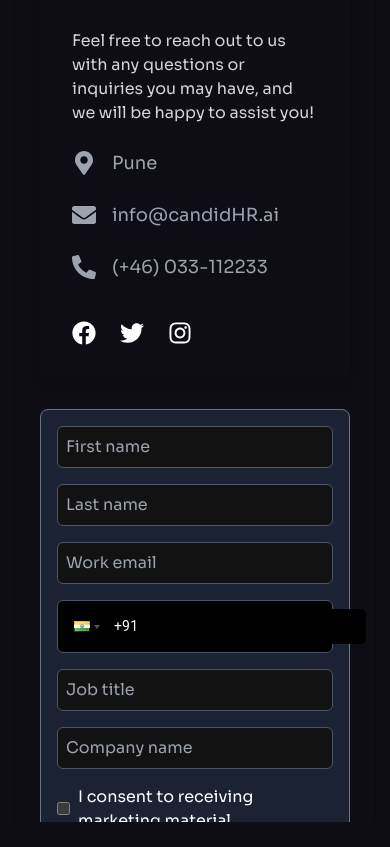
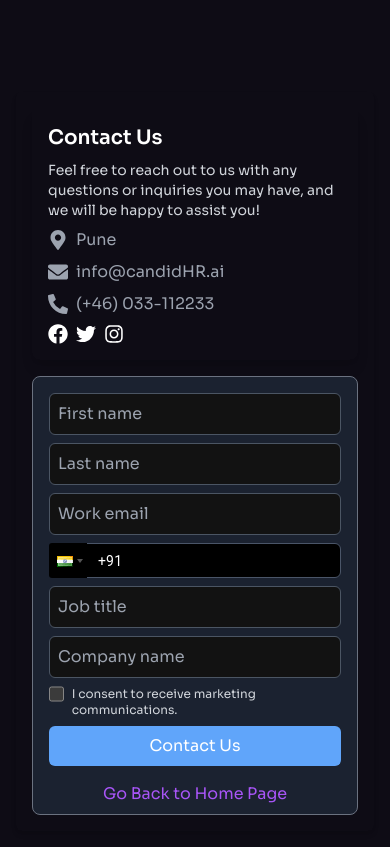
Before and after one commit to AshwiniParihar/CHR_site, a React (Vite) app: page /request-demo in a window 390 px wide. Built offline with nearby package versions, Linux system fonts and the light colour scheme.

Commit message:
added form responsiveness

```diff
--- a/src/components/RequestDemo.jsx
+++ b/src/components/RequestDemo.jsx
@@ -1,8 +1,8 @@
 import { useState } from "react";
 import { useNavigate } from "react-router-dom";
-// import axios from "axios";
+import axios from "axios";
 import ellipse from "../images/Ellipse 8.png";
-// import toast from "react-hot-toast";
+import toast from "react-hot-toast";
 import PhoneInput from "react-phone-input-2";
 import "react-phone-input-2/lib/style.css"; // Import the CSS for the phone input
 import "../../src/components/styles/requestdemo.css";
@@ -20,9 +20,9 @@ export default function RequestDemo() {
     consent: false,
   });
 
-  // const [errors, setErrors] = useState({});
+  const [errors, setErrors] = useState({});
   const [formVisible] = useState(true);
-  // const [loading, setLoading] = useState(false);
+  const [loading, setLoading] = useState(false);
   const navigate = useNavigate();
 
   const handleChange = (e) => {
@@ -33,90 +33,90 @@ export default function RequestDemo() {
     });
   };
 
-  // const validate = () => {
-  //   const newErrors = {};
-  //   const emailPattern = /^[^\s@]+@[^\s@]+\.[^\s@]+$/;
-  //   const namePattern = /^[a-zA-Z ]+$/;
-  //   const companyPattern = /^[a-zA-Z0-9 ]+$/;
-  //   const phonePattern = /^\+?[0-9]{10,14}$/;
+  const validate = () => {
+    const newErrors = {};
+    const emailPattern = /^[^\s@]+@[^\s@]+\.[^\s@]+$/;
+    const namePattern = /^[a-zA-Z ]+$/;
+    const companyPattern = /^[a-zA-Z0-9 ]+$/;
+    const phonePattern = /^\+?[0-9]{10,14}$/;
 
-  //   if (!formData.firstName.trim()) {
-  //     newErrors.firstName = "First name is required.";
-  //   } else if (!namePattern.test(formData.firstName)) {
-  //     newErrors.firstName =
-  //       "First name should contain only alphabets and spaces.";
-  //   }
+    if (!formData.firstName.trim()) {
+      newErrors.firstName = "First name is required.";
+    } else if (!namePattern.test(formData.firstName)) {
+      newErrors.firstName =
+        "First name should contain only alphabets and spaces.";
+    }
 
-  //   if (!formData.lastName.trim()) {
-  //     newErrors.lastName = "Last name is required.";
-  //   } else if (!namePattern.test(formData.lastName)) {
-  //     newErrors.lastName =
-  //       "Last name should contain only alphabets and spaces.";
-  //   }
+    if (!formData.lastName.trim()) {
+      newErrors.lastName = "Last name is required.";
+    } else if (!namePattern.test(formData.lastName)) {
+      newErrors.lastName =
+        "Last name should contain only alphabets and spaces.";
+    }
 
-  //   if (!emailPattern.test(formData.email)) {
-  //     newErrors.email = "Please enter a valid email address.";
-  //   }
+    if (!emailPattern.test(formData.email)) {
+      newErrors.email = "Please enter a valid email address.";
+    }
 
-  //   if (!formData.phone) {
-  //     newErrors.phone = "Phone number is required.";
-  //   } else if (!phonePattern.test(formData.phone)) {
-  //     newErrors.phone =
-  //       "Phone number must be between 10 and 14 digits and may include a leading +.";
-  //   }
+    if (!formData.phone) {
+      newErrors.phone = "Phone number is required.";
+    } else if (!phonePattern.test(formData.phone)) {
+      newErrors.phone =
+        "Phone number must be between 10 and 14 digits and may include a leading +.";
+    }
 
-  //   if (!formData.jobTitle.trim()) {
-  //     newErrors.jobTitle = "Job title is required.";
-  //   } else if (!namePattern.test(formData.jobTitle)) {
-  //     newErrors.jobTitle =
-  //       "Job title should contain only alphabets and spaces.";
-  //   }
+    if (!formData.jobTitle.trim()) {
+      newErrors.jobTitle = "Job title is required.";
+    } else if (!namePattern.test(formData.jobTitle)) {
+      newErrors.jobTitle =
+        "Job title should contain only alphabets and spaces.";
+    }
 
-  //   if (!formData.company.trim()) {
-  //     newErrors.company = "Company name is required.";
-  //   } else if (!companyPattern.test(formData.company)) {
-  //     newErrors.company =
-  //       "Company name should contain only alphabets and numbers.";
-  //   }
+    if (!formData.company.trim()) {
+      newErrors.company = "Company name is required.";
+    } else if (!companyPattern.test(formData.company)) {
+      newErrors.company =
+        "Company name should contain only alphabets and numbers.";
+    }
 
-  //   if (!formData.consent) {
-  //     newErrors.consent =
-  //       "You must give consent to receive marketing material.";
-  //   }
+    if (!formData.consent) {
+      newErrors.consent =
+        "You must give consent to receive marketing material.";
+    }
 
-  //   setErrors(newErrors);
-  //   return Object.keys(newErrors).length === 0;
-  // };
+    setErrors(newErrors);
+    return Object.keys(newErrors).length === 0;
+  };
 
-  // const handleSubmit = async (e) => {
-  //   e.preventDefault();
-  //   if (validate()) {
-  //     setLoading(true);
-  //     try {
-  //       const response = await axios.post(
-  //         "",
-  //         formData
-  //       );
-  //       toast.success(response.data.message);
-  //       setFormData({
-  //         firstName: "",
-  //         lastName: "",
-  //         email: "",
-  //         phone: "",
-  //         jobTitle: "",
-  //         company: "",
-  //         consent: false,
-  //       });
-  //     } catch (error) {
-  //       const errorMessage =
-  //         error.response?.data?.error ||
-  //         "An error occurred while submitting the form.";
-  //       toast.error(errorMessage);
-  //     } finally {
-  //       setLoading(false);
-  //     }
-  //   }
-  // };
+  const handleSubmit = async (e) => {
+    e.preventDefault();
+    if (validate()) {
+      setLoading(true);
+      try {
+        const response = await axios.post(
+          "http://localhost:5000/api/demo/request-demo",
+          formData
+        );
+        toast.success(response.data.message);
+        setFormData({
+          firstName: "",
+          lastName: "",
+          email: "",
+          phone: "",
+          jobTitle: "",
+          company: "",
+          consent: false,
+        });
+      } catch (error) {
+        const errorMessage =
+          error.response?.data?.error ||
+          "An error occurred while submitting the form.";
+        toast.error(errorMessage);
+      } finally {
+        setLoading(false);
+      }
+    }
+  };
 
   const handleClose = () => {
     navigate("/");
@@ -125,7 +125,7 @@ export default function RequestDemo() {
   if (!formVisible) return null;
 
   return (
-    <div className="relative w-full h-[calc(96vh-4rem)] flex items-center justify-center">
+    <div className="relative w-full h-auto flex flex-col items-center justify-center p-4 sm:p-4 md:p-8 md:h-[calc(96vh-4rem)]">
       <div className="absolute right-0 z-[-1] rotate-180 hidden lg:block">
         <img
           src={ellipse}
@@ -134,67 +134,45 @@ export default function RequestDemo() {
         />
       </div>
 
-      <div className="p-6 md:p-8 rounded-md shadow-md w-full max-w-7xl mx-4 relative">
-        <div className="grid grid-cols-1 lg:grid-cols-2 gap-8">
-          {/* <div className="text-center lg:text-left">
-            <h1 className="text-3xl md:text-4xl font-semibold text-white mb-4 leading-snug">
-              Book your 30-minute <br />
-              <span className="text-transparent bg-clip-text bg-gradient-to-r from-[#7076F2] to-[#AEECF9]">
-                CandidHR.ai
-              </span>{" "}
-              demo
-            </h1>
-            <ul className="list-disc pl-5 text-white space-y-2 text-sm md:text-xl mt-10 lg:mt-16">
-              <li>
-                Get a personalized demo of{" "}
-                <span className="text-transparent bg-clip-text bg-gradient-to-r from-[#7076F2] to-[#AEECF9]">
-                  CandidHR.ai
-                </span>
-              </li>
-              <li>Hear proven customer success stories</li>
-              <li>Learn about pricing for your use case</li>
-            </ul>
-          </div> */}
-          <div className="lg:w-1/ p-8 bg-opacity-25 rounded-lg shadow-lg">
-            <h2 className="lg:text-4xl 2xl:text-6xl text-3xl font-semibold mb-6 text-white relative z-0">Contact Us</h2>
-            <p className="mb-6 text-gray-300">Feel free to reach out to us with any questions or inquiries you may have, and we will be happy to assist you!</p>
-
-            <div className="space-y-6 text-lg">
+      <div className="p-4 sm:p-6 md:p-8 bg-opacity-80 rounded-md shadow-md w-full max-w-4xl mx-2 sm:mx-4 md:mx-4 lg:mx-8 relative">
+        <div className="grid grid-cols-1 lg:grid-cols-2 gap-4 sm:gap-6 md:gap-8">
+          <div className="p-4 sm:p-6 bg-opacity-25 rounded-lg shadow-lg">
+            <h2 className="text-xl sm:text-2xl md:text-3xl lg:text-4xl font-semibold mb-2 sm:mb-4 text-white">Contact Us</h2>
+            <p className="mb-2 sm:mb-4 text-sm sm:text-base text-gray-300">Feel free to reach out to us with any questions or inquiries you may have, and we will be happy to assist you!</p>
+            <div className="space-y-2 sm:space-y-4 text-base sm:text-lg">
               <div className="flex items-center">
-                <FaMapMarkerAlt className="mr-4 text-gray-400" size={24} />
+                <FaMapMarkerAlt className="mr-2 sm:mr-4 text-gray-400" size={20} />
                 <span className="text-gray-400">Pune</span>
               </div>
               <div className="flex items-center">
-                <FaEnvelope className="mr-4 text-gray-400" size={24} />
+                <FaEnvelope className="mr-2 sm:mr-4 text-gray-400" size={20} />
                 <span className="text-gray-400">info@candidHR.ai</span>
               </div>
               <div className="flex items-center">
-                <FaPhoneAlt className="mr-4 text-gray-400" size={24} />
+                <FaPhoneAlt className="mr-2 sm:mr-4 text-gray-400" size={20} />
                 <span className="text-gray-400">(+46) 033-112233</span>
               </div>
             </div>
 
-            <div className="mt-10">
-              <div className="flex space-x-6 mt-8">
-
-                <Link to ="https://www.facebook.com/profile.php?id=61565655770371&mibextid=ZbWKwL" target="_blank"  className="text-white hover:text-blue-500">
-                  <FaFacebook size={24} />
+            <div className="mt-2 sm:mt-4 md:mt-8">
+              <div className="flex space-x-2 sm:space-x-4 md:space-x-6">
+                <Link to="https://www.facebook.com" target="_blank" className="text-white hover:text-blue-500">
+                  <FaFacebook size={20} />
                 </Link>
-
-                <Link to ="https://x.com/candidhr_ai?t=YdzOk6-7Wori3Mcf0png7Q&s=09" target="_blank" rel="noopener noreferrer" className="text-white hover:text-blue-400">
-                  <FaTwitter size={24} />
+                <Link to="https://twitter.com" target="_blank" rel="noopener noreferrer" className="text-white hover:text-blue-400">
+                  <FaTwitter size={20} />
                 </Link>
-                <Link to="https://www.instagram.com/candidhr.ai?igsh=MTlxMXNhZnoxa3A5eA" target="_blank" rel="noopener noreferrer" className="text-white hover:text-pink-500">
-                  <FaInstagram size={24} />
+                <Link to="https://instagram.com" target="_blank" rel="noopener noreferrer" className="text-white hover:text-pink-500">
+                  <FaInstagram size={20} />
                 </Link>
               </div>
             </div>
           </div>
 
-          <div className="w-full lg:w-5/6 mx-auto lg:mx-0">
+          <div className="w-full">
             <form
-              // onSubmit={handleSubmit}
-              className="space-y-4 p-4 sm:p-6 md:p-8 bg-opacity-80 bg-slate-800 rounded-lg border border-gray-500 relative z-0 lg:max-h-[85vh]"
+              onSubmit={handleSubmit}
+              className="space-y-2 sm:space-y-4 p-4 sm:p-6 md:p-8 bg-opacity-80 bg-gray-800 rounded-lg border border-gray-500"
             >
               <input
                 type="text"
@@ -203,13 +181,10 @@ export default function RequestDemo() {
                 value={formData.firstName}
                 onChange={handleChange}
                 className="w-full p-2 sm:p-3 border border-gray-600 rounded-md focus:outline-none focus:ring-2 focus:ring-blue-400"
-                aria-describedby="firstNameError"
               />
-              {/* {errors.firstName && (
-                <p id="firstNameError" className="text-red-500 text-sm">
-                  {errors.firstName}
-                </p>
-              )} */}
+              {errors.firstName && (
+                <p className="text-red-500 text-sm">{errors.firstName}</p>
+              )}
 
               <input
                 type="text"
@@ -218,13 +193,10 @@ export default function RequestDemo() {
                 value={formData.lastName}
                 onChange={handleChange}
                 className="w-full p-2 sm:p-3 border border-gray-600 rounded-md focus:outline-none focus:ring-2 focus:ring-blue-400"
-                aria-describedby="lastNameError"
               />
-              {/* {errors.lastName && (
-                <p id="lastNameError" className="text-red-500 text-sm">
-                  {errors.lastName}
-                </p>
-              )} */}
+              {errors.lastName && (
+                <p className="text-red-500 text-sm">{errors.lastName}</p>
+              )}
 
               <input
                 type="email"
@@ -233,34 +205,36 @@ export default function RequestDemo() {
                 value={formData.email}
                 onChange={handleChange}
                 className="w-full p-2 sm:p-3 border border-gray-600 rounded-md focus:outline-none focus:ring-2 focus:ring-blue-400"
-                aria-describedby="emailError"
               />
-              {/* {errors.email && (
-                <p id="emailError" className="text-red-500 text-sm">
-                  {errors.email}
-                </p>
-              )} */}
+              {errors.email && (
+                <p className="text-red-500 text-sm">{errors.email}</p>
+              )}
 
-              {/* Updated PhoneInput field */}
   <PhoneInput
   country={"in"}
   value={formData.phone}
   onChange={(phone) => setFormData({ ...formData, phone })}
-                className="w-full p-2 sm:p-3 border border-gray-600 rounded-md focus:outline-none focus:ring-2 focus:ring-blue-400 bg-black text-white"
+  className="w-full"
   inputStyle={{
     backgroundColor: "black",
     color: "white",
-                  border: "none",
+    border: "1px solid #4a5568",
+    borderRadius: "0.375rem",
+    padding: "1rem",
+    paddingLeft: "3rem", // Space for country code
+    width: "100%", // Ensures responsiveness
+    maxWidth: "100%", // Keeps it responsive
   }}
-                dropdownClass="phone-input-dropdown" // Use your custom class
+  containerStyle={{
+    position: "relative",
+    marginRight: "0.5rem",
+    width: "100%", // Ensures the container is full width
+  }}
+  dropdownClass="phone-input-dropdown"
 />
-
-              {/* {errors.phone && (
-                <p id="phoneError" className="text-red-500 text-sm">
-                  {errors.phone}
-                </p>
-              )} */}
-
+{errors.phone && (
+  <p className="text-red-500 text-sm">{errors.phone}</p>
+)}
               <input
                 type="text"
                 name="jobTitle"
@@ -268,13 +242,10 @@ export default function RequestDemo() {
                 value={formData.jobTitle}
                 onChange={handleChange}
                 className="w-full p-2 sm:p-3 border border-gray-600 rounded-md focus:outline-none focus:ring-2 focus:ring-blue-400"
-                aria-describedby="jobTitleError"
               />
-              {/* {errors.jobTitle && (
-                <p id="jobTitleError" className="text-red-500 text-sm">
-                  {errors.jobTitle}
-                </p>
-              )} */}
+              {errors.jobTitle && (
+                <p className="text-red-500 text-sm">{errors.jobTitle}</p>
+              )}
 
               <input
                 type="text"
@@ -283,42 +254,40 @@ export default function RequestDemo() {
                 value={formData.company}
                 onChange={handleChange}
                 className="w-full p-2 sm:p-3 border border-gray-600 rounded-md focus:outline-none focus:ring-2 focus:ring-blue-400"
-                aria-describedby="companyError"
               />
-              {/* {errors.company && (
-                <p id="companyError" className="text-red-500 text-sm">
-                  {errors.company}
-                </p>
-              )} */}
+              {errors.company && (
+                <p className="text-red-500 text-sm">{errors.company}</p>
+              )}
 
-              <label className="flex items-center">
+              <div className="flex items-start mb-2 sm:mb-4">
                 <input
                   type="checkbox"
                   name="consent"
                   checked={formData.consent}
                   onChange={handleChange}
-                  className="mr-2"
+                  className="w-4 h-4 text-blue-600 bg-gray-900 border-gray-600 rounded focus:ring-blue-500"
                 />
-                I consent to receiving marketing material.
+                <label htmlFor="consent" className="ml-2 text-xs sm:text-sm text-gray-300">
+                  I consent to receive marketing communications.
                 </label>
-              {/* {errors.consent && (
+              </div>
+              {errors.consent && (
                 <p className="text-red-500 text-sm">{errors.consent}</p>
-              )} */}
+              )}
 
               <div>
                 <div>
                   <button
                     type="submit"
-                    className={`w-full p-2 sm:p-3 bg-blue-400 text-white rounded-md hover:bg-blue-600 transition duration-200
-                    `
-                  }
-                    // disabled={loading}
+                    className={`w-full p-2 sm:p-3 bg-blue-400 text-white rounded-md hover:bg-blue-600 transition duration-200 ${
+                      loading ? "opacity-50 cursor-not-allowed" : ""
+                    }`}
+                    disabled={loading}
                   >
-                    {/* {loading ? "Loading..." : "Contact Us"} */}
-                    Contact Us
+                    {loading ? "Loading..." : "Contact Us"}
                   </button>
                 </div>
-                <div className="flex justify-center mt-7 mb-7">
+                <div className="flex justify-center mt-4 sm:mt-7 mb-4 sm:mb-7">
                   <button
                     onClick={handleClose}
                     className="absolute text-center text-purple-500 hover:text-blue-400 transition duration-200"
@@ -333,4 +302,5 @@ export default function RequestDemo() {
       </div>
     </div>
   );
+
 }
```
Lines whose indentation alone changed are shown as unchanged.
